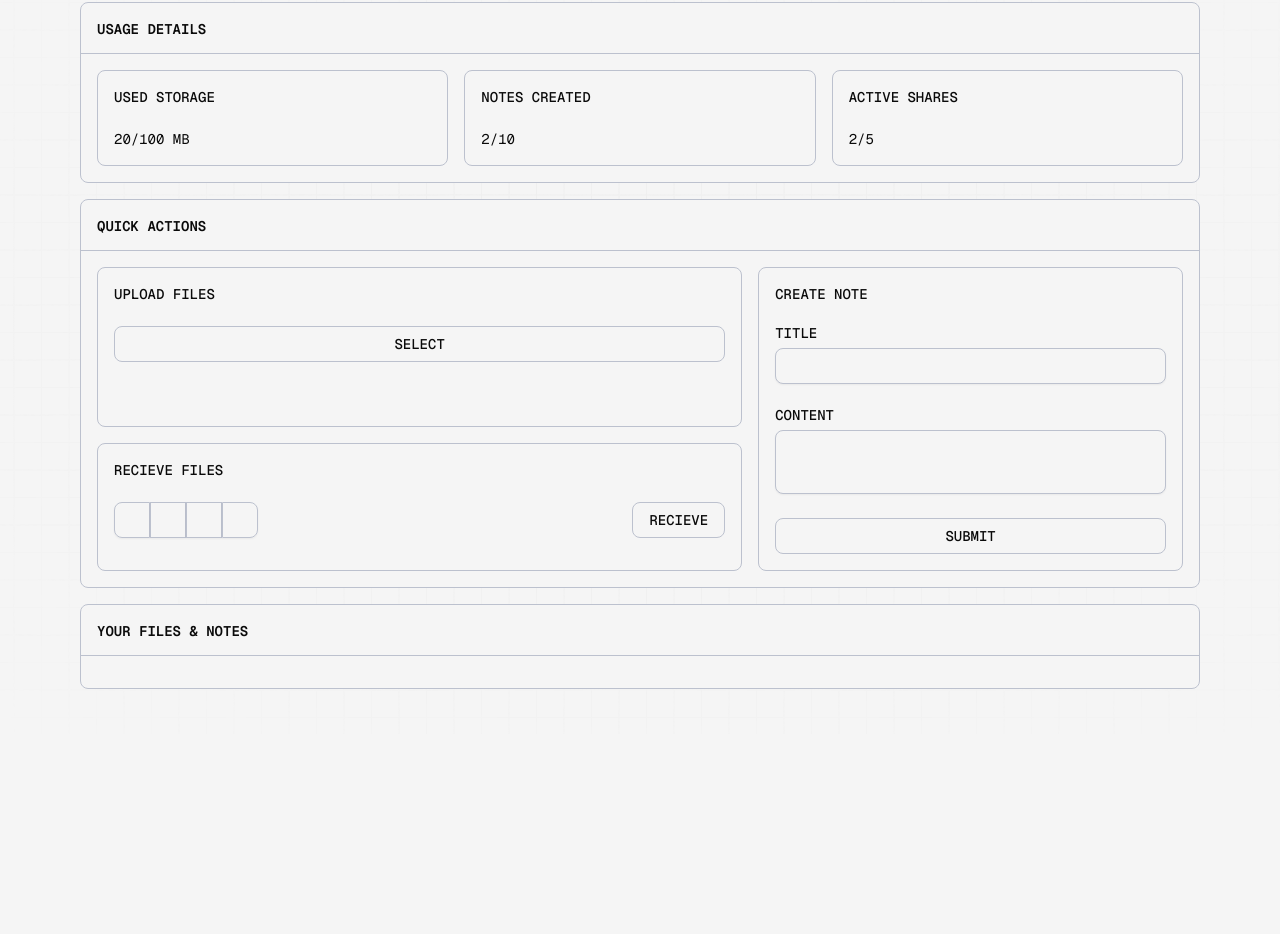
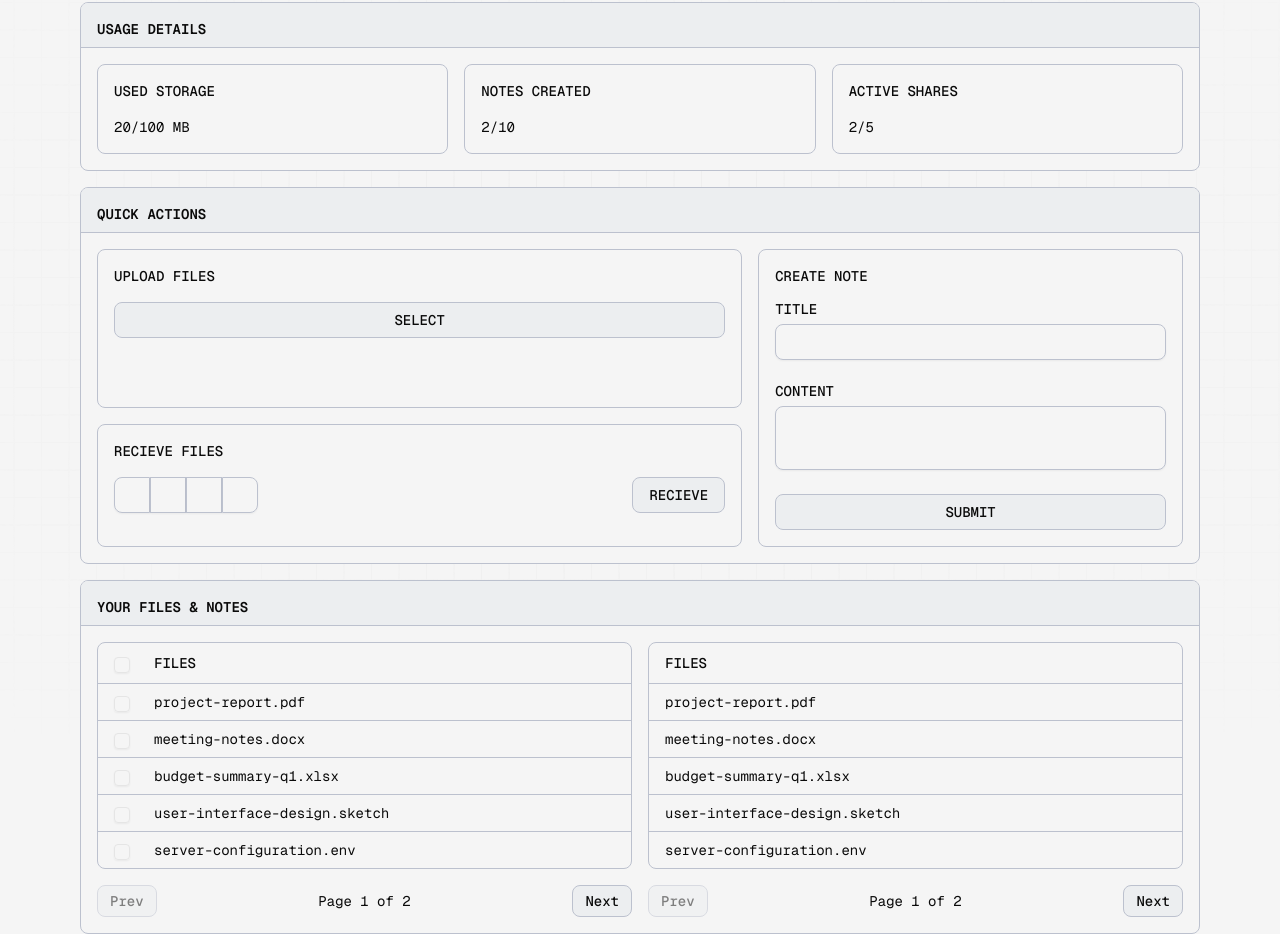
Before and after one commit to d1rshan/tmplockr, a Next.js app: page /dashboard in a window 1280 px wide. Shown: the part 66-1000 px from the top of the page. Before the commit the page ends 800 px from the top, so only its background shows below. Built offline with nearby package versions, Linux system fonts and the light colour scheme.

Commit message:
feat: add your files & notes table in dashboard page

```diff
--- a/package.json
+++ b/package.json
@@ -9,6 +9,7 @@
     "lint": "eslint"
   },
   "dependencies": {
+    "@radix-ui/react-checkbox": "^1.3.3",
     "@radix-ui/react-dropdown-menu": "^2.1.16",
     "@radix-ui/react-label": "^2.1.7",
     "@radix-ui/react-slot": "^1.2.3",
--- a/src/app/dashboard/page.tsx
+++ b/src/app/dashboard/page.tsx
@@ -1,3 +1,5 @@
+"use client";
+
 import { Button } from "@/components/ui/button";
 import { Card, CardContent, CardHeader, CardTitle } from "@/components/ui/card";
 import { Input } from "@/components/ui/input";
@@ -19,7 +21,10 @@ export default function DashboardPage() {
         <CardHeader separator>
           <CardTitle>YOUR FILES & NOTES</CardTitle>
         </CardHeader>
-        <CardContent></CardContent>
+        <CardContent className="grid grid-cols-1 sm:grid-cols-2 gap-4">
+          <SimpleFileTable showCheckboxes rowsPerPage={5} />
+          <SimpleFileTable rowsPerPage={5} />
+        </CardContent>
       </Card>
     </div>
   );
@@ -125,3 +130,135 @@ export const QuickActionsCard = () => {
     </Card>
   );
 };
+
+import * as React from "react";
+import {
+  Table,
+  TableBody,
+  TableCell,
+  TableHead,
+  TableHeader,
+  TableRow,
+} from "@/components/ui/table";
+import { Checkbox } from "@/components/ui/checkbox";
+
+const files = [
+  "project-report.pdf",
+  "meeting-notes.docx",
+  "budget-summary-q1.xlsx",
+  "user-interface-design.sketch",
+  "server-configuration.env",
+  "client-feedback.txt",
+];
+
+type SimpleFileTableProps = {
+  showCheckboxes?: boolean;
+  rowsPerPage?: number;
+};
+
+export const SimpleFileTable = ({
+  showCheckboxes = false,
+  rowsPerPage = 3,
+}: SimpleFileTableProps) => {
+  const [page, setPage] = React.useState(0);
+  const [selected, setSelected] = React.useState<number[]>([]);
+
+  const totalPages = Math.ceil(files.length / rowsPerPage);
+  const start = page * rowsPerPage;
+  const paginatedFiles = files.slice(start, start + rowsPerPage);
+
+  const toggleAll = (checked: boolean) => {
+    if (checked) {
+      setSelected(paginatedFiles.map((_, i) => start + i));
+    } else {
+      setSelected([]);
+    }
+  };
+
+  const toggleRow = (index: number, checked: boolean) => {
+    if (checked) {
+      setSelected((prev) => [...prev, index]);
+    } else {
+      setSelected((prev) => prev.filter((x) => x !== index));
+    }
+  };
+
+  return (
+    <div className="w-full space-y-4">
+      <div className="overflow-hidden rounded-md border">
+        <Table>
+          <TableHeader>
+            <TableRow>
+              {showCheckboxes && (
+                <TableHead className="w-10">
+                  <Checkbox
+                    checked={
+                      selected.length === paginatedFiles.length &&
+                      paginatedFiles.length > 0
+                    }
+                    onCheckedChange={(value) => toggleAll(!!value)}
+                  />
+                </TableHead>
+              )}
+              <TableHead>FILES</TableHead>
+            </TableRow>
+          </TableHeader>
+          <TableBody>
+            {paginatedFiles.length > 0 ? (
+              paginatedFiles.map((file, i) => {
+                const globalIndex = start + i;
+                return (
+                  <TableRow key={globalIndex}>
+                    {showCheckboxes && (
+                      <TableCell>
+                        <Checkbox
+                          checked={selected.includes(globalIndex)}
+                          onCheckedChange={(value) =>
+                            toggleRow(globalIndex, !!value)
+                          }
+                        />
+                      </TableCell>
+                    )}
+                    <TableCell>{file}</TableCell>
+                  </TableRow>
+                );
+              })
+            ) : (
+              <TableRow>
+                <TableCell
+                  className="h-24 text-center"
+                  colSpan={showCheckboxes ? 2 : 1}
+                >
+                  No files found.
+                </TableCell>
+              </TableRow>
+            )}
+          </TableBody>
+        </Table>
+      </div>
+
+      {/* Pagination controls */}
+      <div className="flex items-center justify-between">
+        <Button
+          variant="outline"
+          size="sm"
+          onClick={() => setPage((p) => Math.max(0, p - 1))}
+          disabled={page === 0}
+        >
+          Prev
+        </Button>
+        <span className="text-sm">
+          Page {page + 1} of {totalPages}
+        </span>
+        <Button
+          variant="outline"
+          size="sm"
+          onClick={() => setPage((p) => Math.min(totalPages - 1, p + 1))}
+          disabled={page === totalPages - 1}
+        >
+          Next
+        </Button>
+      </div>
+    </div>
+  );
+};
--- a/src/components/navbar.tsx
+++ b/src/components/navbar.tsx
@@ -2,7 +2,7 @@ import { ModeToggle } from "./mode-toggle";
 
 export const Navbar = () => {
   return (
-    <nav className="z-10 fixed top-0 left-0 bg-background/65 backdrop-blur-md flex justify-end p-2  border-b-[0.5px]  inset-x-0">
+    <nav className="z-10 fixed top-0 left-0  bg-[#ECEEF0]/65 dark:bg-[#1E1E24]/65 backdrop-blur-md flex justify-end p-2  border-b-[0.5px]  inset-x-0">
       <ModeToggle />
     </nav>
   );
--- a/src/components/ui/button.tsx
+++ b/src/components/ui/button.tsx
@@ -13,7 +13,7 @@ const buttonVariants = cva(
         default: "bg-primary text-primary-foreground hover:bg-primary/90",
         destructive:
           "bg-destructive text-white hover:bg-destructive/90 focus-visible:ring-destructive/20 dark:focus-visible:ring-destructive/40 dark:bg-destructive/60",
-        outline: "border hover:bg-[#ECEEF0] hover:dark:bg-[#1E1E24]",
+        outline: "border bg-[#ECEEF0] dark:bg-[#1E1E24]",
         secondary:
           "bg-secondary text-secondary-foreground hover:bg-secondary/80",
         ghost:
--- a/src/components/ui/card.tsx
+++ b/src/components/ui/card.tsx
@@ -7,7 +7,7 @@ function Card({ className, ...props }: React.ComponentProps<"div">) {
     <div
       data-slot="card"
       className={cn(
-        "bg-background flex flex-col gap-4 rounded-md border py-4",
+        "bg-background overflow-hidden flex flex-col gap-4 rounded-md border pb-4",
         className
       )}
       {...props}
@@ -24,9 +24,9 @@ function CardHeader({
     <div
       data-slot="card-header"
       className={cn(
-        "@container/card-header grid auto-rows-min grid-rows-[auto_auto] items-start gap-1.5 px-4 has-data-[slot=card-action]:grid-cols-[1fr_auto]",
+        "@container/card-header  pt-4 grid auto-rows-min grid-rows-[auto_auto] items-start gap-0 px-4 has-data-[slot=card-action]:grid-cols-[1fr_auto]",
         separator
-          ? "border-b [.border-b]:pb-2 font-semibold"
+          ? "border-b [.border-b]:pb-2 font-semibold bg-[#ECEEF0] dark:bg-[#1E1E24]"
           : "[.border-b]:pb-0 font-medium",
         className
       )}
--- /dev/null
+++ b/src/components/ui/checkbox.tsx
@@ -0,0 +1,32 @@
+"use client";
+
+import * as React from "react";
+import * as CheckboxPrimitive from "@radix-ui/react-checkbox";
+import { CheckIcon } from "lucide-react";
+
+import { cn } from "@/lib/utils";
+
+function Checkbox({
+  className,
+  ...props
+}: React.ComponentProps<typeof CheckboxPrimitive.Root>) {
+  return (
+    <CheckboxPrimitive.Root
+      data-slot="checkbox"
+      className={cn(
+        "peer border-input dark:bg-input/30 data-[state=checked]:bg-primary data-[state=checked]:text-primary-foreground dark:data-[state=checked]:bg-primary data-[state=checked]:border-primary focus-visible:border-ring focus-visible:ring-ring/50 aria-invalid:ring-destructive/20 dark:aria-invalid:ring-destructive/40 aria-invalid:border-destructive size-4 shrink-0 rounded-[4px] border shadow-xs transition-shadow outline-none focus-visible:ring-[3px] disabled:cursor-not-allowed disabled:opacity-50 flex items-center justify-center", // ⬅ added flex + center here
+        className
+      )}
+      {...props}
+    >
+      <CheckboxPrimitive.Indicator
+        data-slot="checkbox-indicator"
+        className="flex items-center justify-center text-current transition-none"
+      >
+        <CheckIcon className="w-3 h-3" /> {/* ⬅ consistent size */}
+      </CheckboxPrimitive.Indicator>
+    </CheckboxPrimitive.Root>
+  );
+}
+
+export { Checkbox };
--- a/src/components/ui/table.tsx
+++ b/src/components/ui/table.tsx
@@ -1,8 +1,8 @@
-"use client"
+"use client";
 
-import * as React from "react"
+import * as React from "react";
 
-import { cn } from "@/lib/utils"
+import { cn } from "@/lib/utils";
 
 function Table({ className, ...props }: React.ComponentProps<"table">) {
   return (
@@ -16,17 +16,17 @@ function Table({ className, ...props }: React.ComponentProps<"table">) {
         {...props}
       />
     </div>
-  )
+  );
 }
 
 function TableHeader({ className, ...props }: React.ComponentProps<"thead">) {
   return (
     <thead
       data-slot="table-header"
-      className={cn("[&_tr]:border-b", className)}
+      className={cn("[&_tr]:border-b text-sm", className)}
       {...props}
     />
-  )
+  );
 }
 
 function TableBody({ className, ...props }: React.ComponentProps<"tbody">) {
@@ -36,7 +36,7 @@ function TableBody({ className, ...props }: React.ComponentProps<"tbody">) {
       className={cn("[&_tr:last-child]:border-0", className)}
       {...props}
     />
-  )
+  );
 }
 
 function TableFooter({ className, ...props }: React.ComponentProps<"tfoot">) {
@@ -49,7 +49,7 @@ function TableFooter({ className, ...props }: React.ComponentProps<"tfoot">) {
       )}
       {...props}
     />
-  )
+  );
 }
 
 function TableRow({ className, ...props }: React.ComponentProps<"tr">) {
@@ -62,7 +62,7 @@ function TableRow({ className, ...props }: React.ComponentProps<"tr">) {
       )}
       {...props}
     />
-  )
+  );
 }
 
 function TableHead({ className, ...props }: React.ComponentProps<"th">) {
@@ -70,12 +70,12 @@ function TableHead({ className, ...props }: React.ComponentProps<"th">) {
     <th
       data-slot="table-head"
       className={cn(
-        "text-foreground h-10 px-2 text-left align-middle font-medium whitespace-nowrap [&:has([role=checkbox])]:pr-0 [&>[role=checkbox]]:translate-y-[2px]",
+        "h-10 px-4 text-left align-middle font-medium whitespace-nowrap [&:has([role=checkbox])]:pr-0 [&>[role=checkbox]]:translate-y-[2px]",
         className
       )}
       {...props}
     />
-  )
+  );
 }
 
 function TableCell({ className, ...props }: React.ComponentProps<"td">) {
@@ -83,12 +83,12 @@ function TableCell({ className, ...props }: React.ComponentProps<"td">) {
     <td
       data-slot="table-cell"
       className={cn(
-        "p-2 align-middle whitespace-nowrap [&:has([role=checkbox])]:pr-0 [&>[role=checkbox]]:translate-y-[2px]",
+        "py-2 px-4 align-middle whitespace-nowrap [&:has([role=checkbox])]:pr-0 [&>[role=checkbox]]:translate-y-[2px]",
         className
       )}
       {...props}
     />
-  )
+  );
 }
 
 function TableCaption({
@@ -101,7 +101,7 @@ function TableCaption({
       className={cn("text-muted-foreground mt-4 text-sm", className)}
       {...props}
     />
-  )
+  );
 }
 
 export {
@@ -113,4 +113,4 @@ export {
   TableRow,
   TableCell,
   TableCaption,
-}
+};
```
Also changed, not shown: 1 other file (tests, documents, lock files or other folders).
